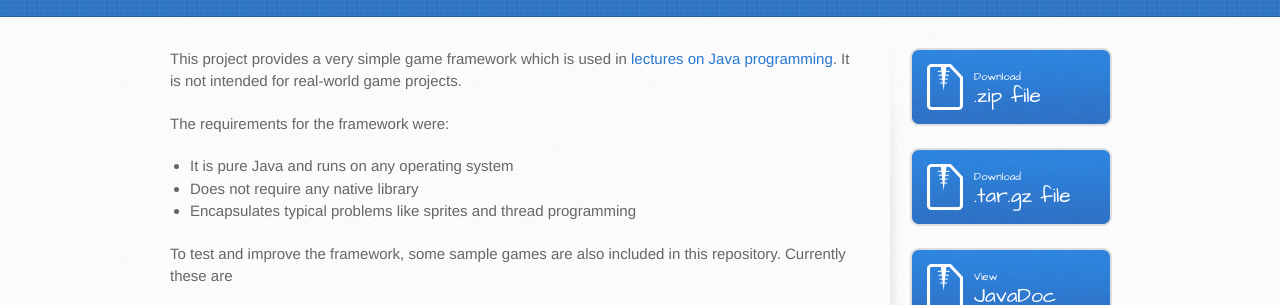
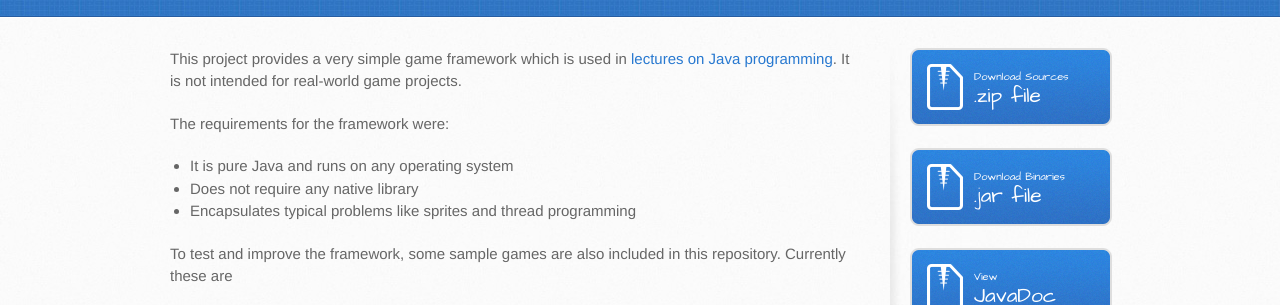
Before and after one commit to thomsmits/game-framework, a plain HTML site: page index.html in a window 1280 px wide. Shown: the part 290-595 px from the top of the page. Drawn offline with Linux system fonts and the light colour scheme.

Commit message:
Update index.html

```diff
--- a/index.html
+++ b/index.html
@@ -54,12 +54,12 @@
 
         <aside id="sidebar">
           <a href="https://github.com/thomsmits/game-framework/zipball/master" class="button">
-            <small>Download</small>
+            <small>Download Sources</small>
             .zip file
           </a>
-          <a href="https://github.com/thomsmits/game-framework/tarball/master" class="button">
-            <small>Download</small>
-            .tar.gz file
+          <a href="http://thomsmits.github.io/game-framework/game_framework.jar" class="button">
+            <small>Download Binaries</small>
+            .jar file
           </a>
           <a href="http://thomsmits.github.io/game-framework/javadoc/" class="button">
             <small>View</small>
```
